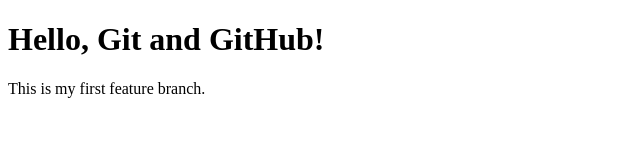
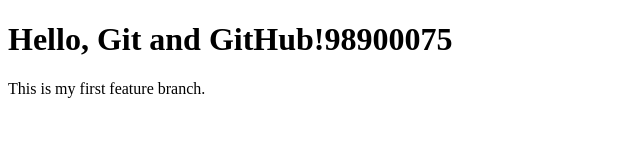
Before and after one commit to geethikaanand09-ux/geettt, a plain HTML site: page index.html in a window 1280 px wide. Shown: the whole page, without its empty margins (0-640 px from the left). Drawn offline with Linux system fonts and the light colour scheme.

Commit message:
modified html

```diff
--- a/index.html
+++ b/index.html
@@ -1,10 +1,10 @@
 <!DOCTYPE html>
 <html>
 <head>
-    <title>My First Git Projectfr4556</title>
+    <title>My First Git Projectfr4556q</title>
 </head>
 <body>
-    <h1>Hello, Git and GitHub!</h1>
+    <h1>Hello, Git and GitHub!98900075</h1>
     <p>This is my first feature branch.</p>
 </body>
 </html>
```
